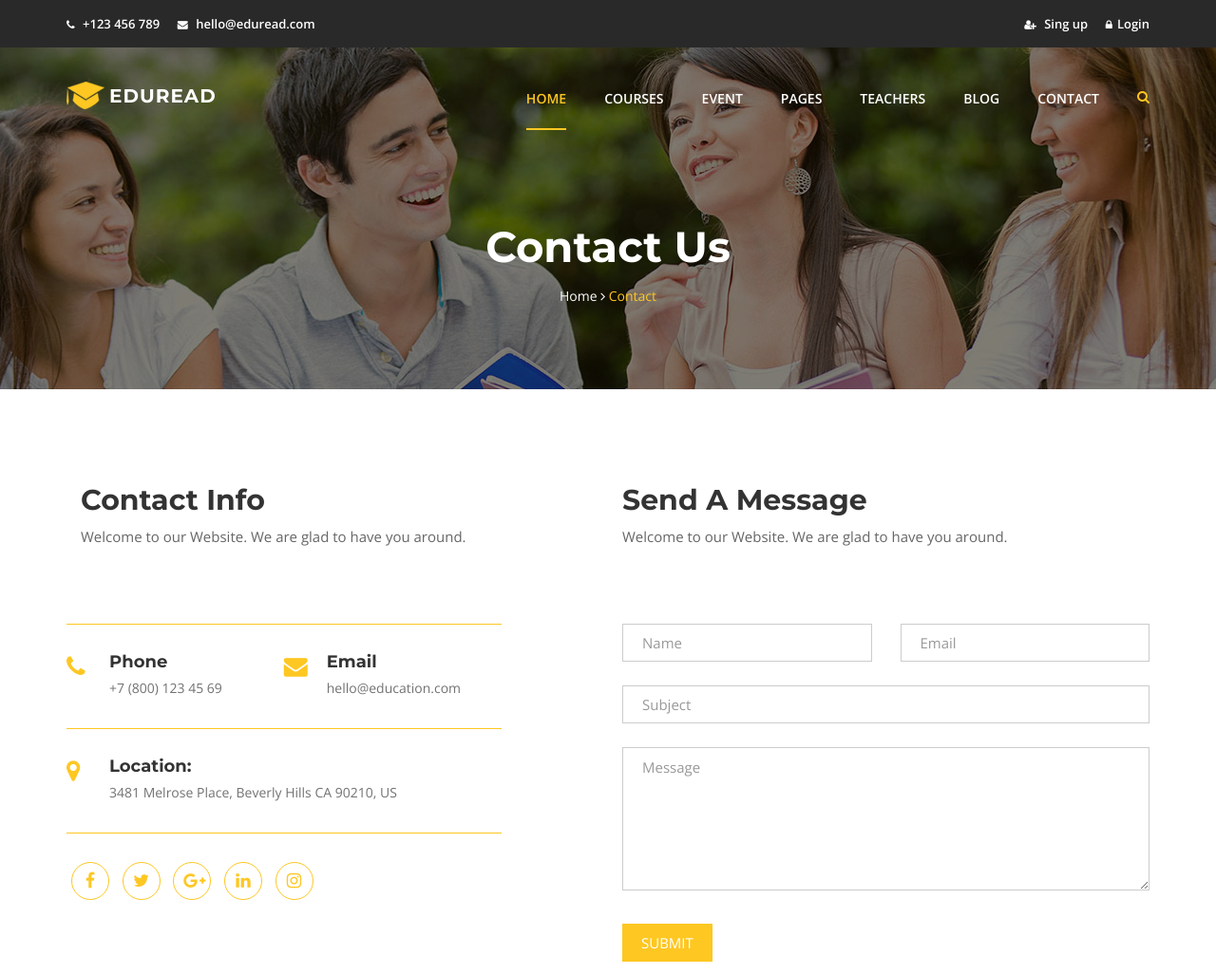
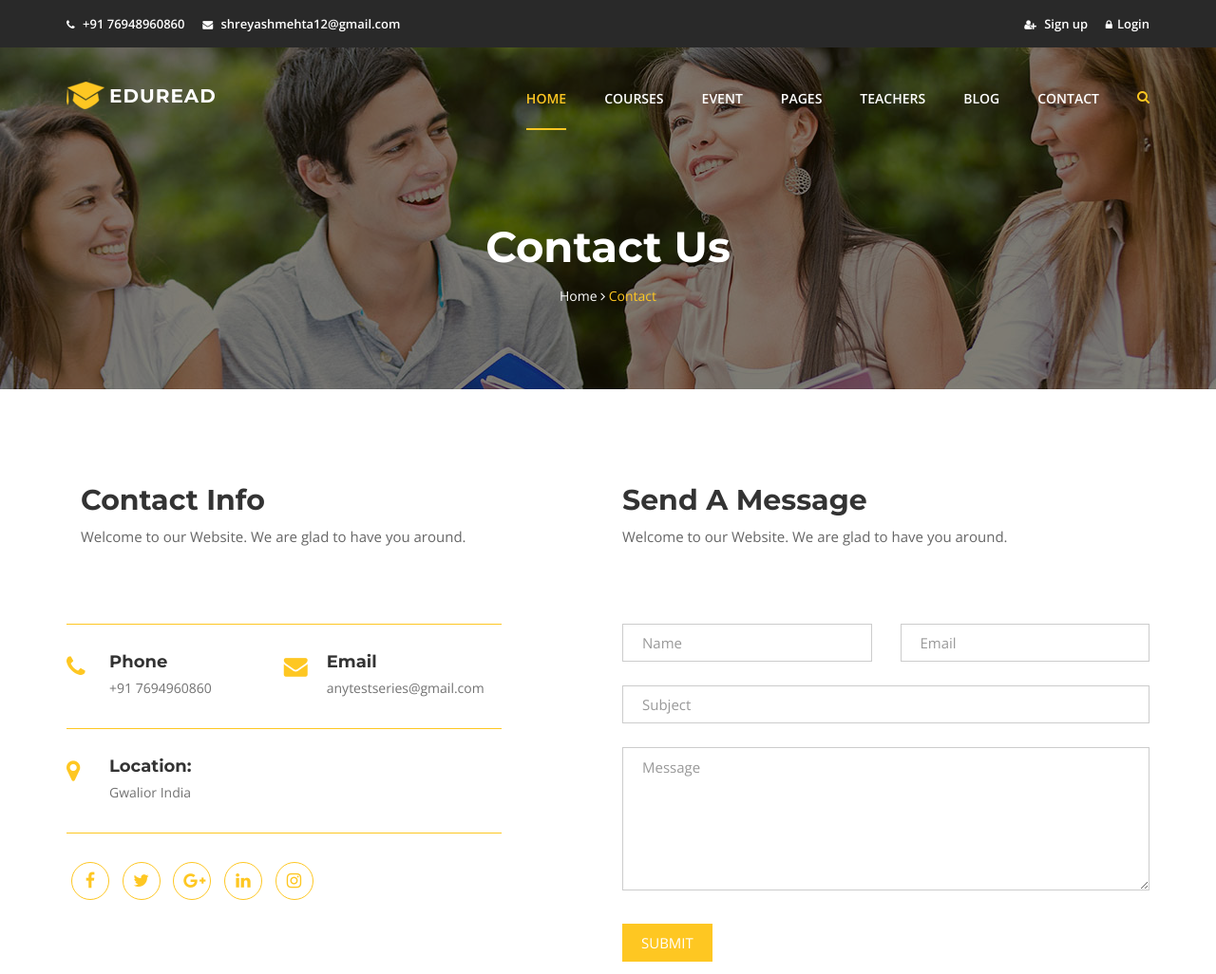
Before and after one commit to shubham18garg/Anytestseries, a plain HTML site: page anytestseries/contact.html in a window 1280 px wide. Shown: the top 1026 px of the page at 95% size. Drawn offline with nearby package versions, Linux system fonts and the light colour scheme.

Commit message:
contact us V1

```diff
--- a/anytestseries/contact.html
+++ b/anytestseries/contact.html
@@ -7,7 +7,7 @@
 	<meta name="description" content="EduRead - Education HTML5 Template">
 	<meta name="keywords" content="college, education, institute, responsive, school, teacher, template, university">
 	<meta name="viewport" content="width=device-width, initial-scale=1">
-	<title>EduRead - Education HTML5 Template</title>
+	<title>Contact Us</title>
 	<link rel="shortcut icon" href="images/favicon.ico" type="image/x-icon">
     <!-- Bootstrap CSS -->
     <link rel="stylesheet" href="css/assets/bootstrap.min.css">
@@ -40,13 +40,13 @@
 			<div class="row">
 				<div class="col-sm-6 col-xs-12 header-top-left">
 					<ul class="list-unstyled">
-						<li><i class="fa fa-phone top-icon"></i> +123 456 789</li>
-						<li><i class="fa fa-envelope top-icon"></i> hello@eduread.com</li>
+						<li><i class="fa fa-phone top-icon"></i> +91 76948960860</li>
+						<li><i class="fa fa-envelope top-icon"></i> shreyashmehta12@gmail.com</li>
 					</ul>
 				</div>
 				<div class="col-sm-6 col-xs-12 header-top-right">
 					<ul class="list-unstyled">
-						<li><a href="register.html"><i class="fa fa-user-plus top-icon"></i> Sing up</a></li>
+						<li><a href="register.html"><i class="fa fa-user-plus top-icon"></i> Sign up</a></li>
 						<li><a href="login.html"><i class="fa fa-lock top-icon"></i>Login</a></li>
 					</ul>
 				</div>
@@ -206,21 +206,21 @@
                             <div class="single-address">
                                 <i class="fa fa-phone"></i>
                                 <h4>Phone</h4>
-                                <p>+7 (800) 123 45 69</p>
+                                <p>+91 7694960860</p>
                             </div>
                         </div>
                         <div class="col-sm-12 col-md-6  single-address-box">
                             <div class="single-address">
                                 <i class="fa fa-envelope"></i>
                                 <h4>Email</h4>
-                                <p>hello@education.com</p>
+                                <p>anytestseries@gmail.com</p>
                             </div>
                         </div>
                         <div class="col-sm-12 col-md-12 single-address-box">
                             <div class="single-address">
                                 <i class="fa fa-map-marker"></i>
                                 <h4>Location:</h4>
-                                <p>3481 Melrose Place, Beverly Hills CA 90210, US</p>
+                                <p>Gwalior India</p>
                             </div>
 	                    </div>
 	                	<div class="col-sm-12 single-address-box">
```
